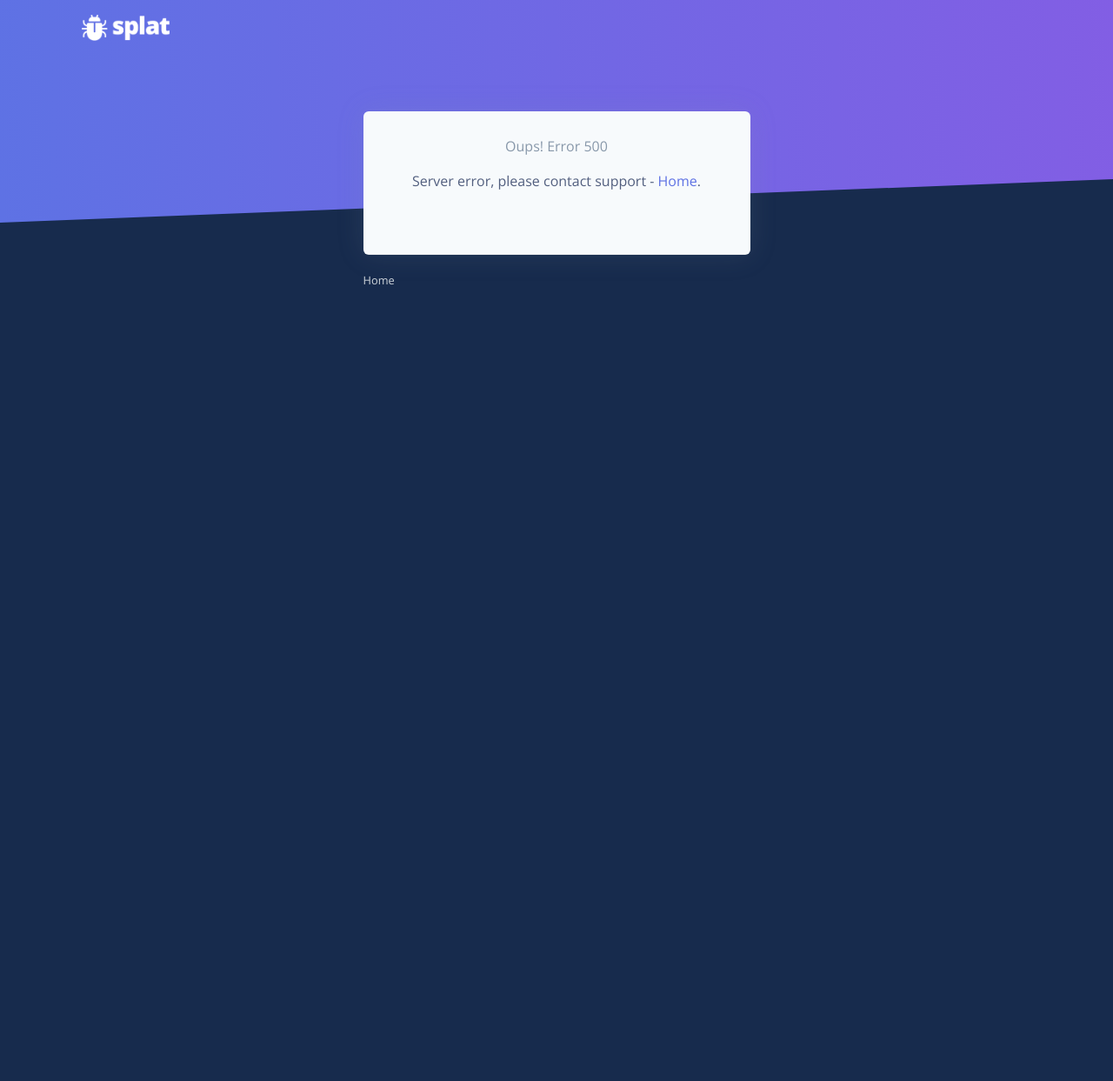
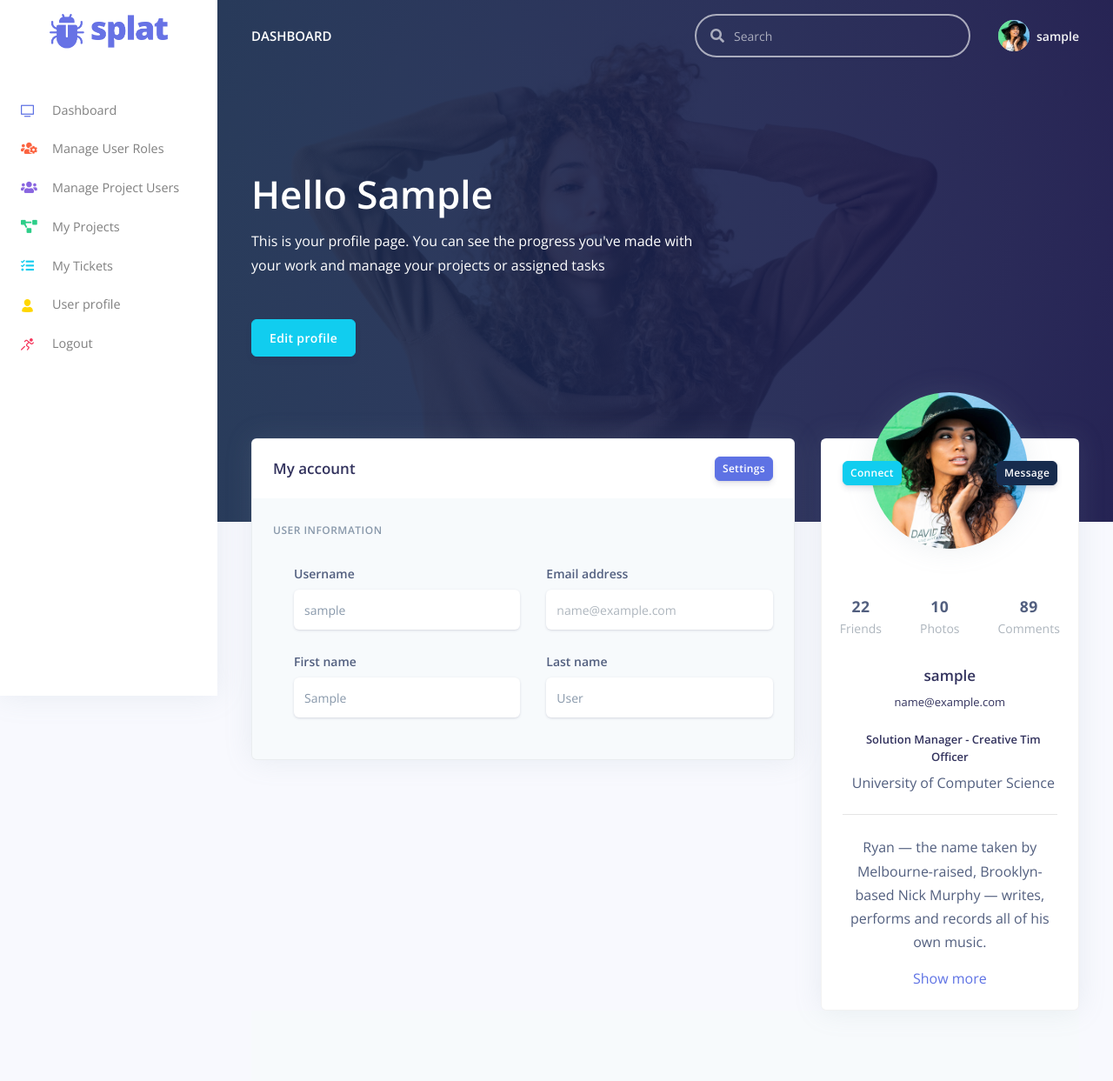
Before and after one commit to ptrcktylr/splat-issue-tracker, a Django app: page /profile/ in a window 1280 px wide. Shown: the whole page at 87% size. Before the commit the page ends 328 px from the top, so only its background shows below. Run offline with Django 3.2, Linux system fonts and the light colour scheme; the visitor is signed in with stand-in values (Sample User, id 1); some libraries are stand-ins or nearby versions.

Commit message:
added projects and tickets views, fixed 500 page title

```diff
--- a/app/urls.py
+++ b/app/urls.py
@@ -9,7 +9,7 @@ from app import views
 urlpatterns = [
 
     # The home page
-    path('', views.index, name='home'),
+    path('', views.index, name='dashboard'),
 
     # Matches any html file
     re_path(r'^.*\.*', views.pages, name='pages'),
--- a/core/settings.py
+++ b/core/settings.py
@@ -49,8 +49,8 @@ MIDDLEWARE = [
 ]
 
 ROOT_URLCONF = 'core.urls'
-LOGIN_REDIRECT_URL = "home"   # Route defined in app/urls.py
-LOGOUT_REDIRECT_URL = "home"  # Route defined in app/urls.py
+LOGIN_REDIRECT_URL = "dashboard"   # Route defined in app/urls.py
+LOGOUT_REDIRECT_URL = "dashboard"  # Route defined in app/urls.py
 TEMPLATE_DIR = os.path.join(CORE_DIR, "core/templates")  # ROOT dir for templates
 
 TEMPLATES = [
--- a/core/templates/includes/navigation.html
+++ b/core/templates/includes/navigation.html
@@ -34,11 +34,11 @@
               <div class=" dropdown-header noti-title">
                 <h6 class="text-overflow m-0">Welcome!</h6>
               </div>
-              <a href="/profile.html" class="dropdown-item">
+              <a href="/profile/" class="dropdown-item">
                 <i class="ni ni-single-02"></i>
                 <span>My profile</span>
               </a>
-              <a href="/profile.html" class="dropdown-item">
+              <a href="/profile/" class="dropdown-item">
                 <i class="ni ni-settings-gear-65"></i>
                 <span>Settings</span>
               </a>
--- a/core/templates/includes/sidenav.html
+++ b/core/templates/includes/sidenav.html
@@ -94,27 +94,27 @@
             </a>
           </li>
           <li class="nav-item">
-            <a class="nav-link {% if 'icons' in segment %} active {% endif %}" href="#">
+            <a class="nav-link {% if 'icons' in segment %} active {% endif %}" href="/role-managment/">
               <i class="fas fa-users-cog text-orange"></i> Manage User Roles
             </a>
           </li>
           <li class="nav-item">
-            <a class="nav-link {% if 'maps' in segment %} active {% endif %}" href="#">
+            <a class="nav-link {% if 'maps' in segment %} active {% endif %}" href="/project-managment/">
               <i class="fas fa-users text-purple"></i> Manage Project Users
             </a>
           </li>
           <li class="nav-item">
-            <a class="nav-link {% if 'tables' in segment %} active {% endif %}" href="#">
+            <a class="nav-link {% if 'tables' in segment %} active {% endif %}" href="/projects/">
               <i class="fas fa-project-diagram text-green"></i> My Projects
             </a>
           </li>
           <li class="nav-item">
-            <a class="nav-link {% if 'tables' in segment %} active {% endif %}" href="#">
+            <a class="nav-link {% if 'tables' in segment %} active {% endif %}" href="/tickets/">
               <i class="fas fa-tasks text-info"></i> My Tickets
             </a>
           </li>
           <li class="nav-item">
-            <a class="nav-link {% if 'profile' in segment %} active {% endif %}" href="/profile.html">
+            <a class="nav-link {% if 'profile' in segment %} active {% endif %}" href="/profile/">
               <i class="ni ni-single-02 text-yellow"></i> User profile
             </a>
           </li>
--- a/core/templates/page-500.html
+++ b/core/templates/page-500.html
@@ -1,6 +1,6 @@
 {% extends 'layouts/base-fullscreen.html' %}
 
-{% block title %} Error 404 {% endblock title %}
+{% block title %} Error 500 {% endblock title %}
 
 <!-- Specific CSS goes HERE -->
 {% block stylesheets %}{% endblock stylesheets %}
--- a/core/urls.py
+++ b/core/urls.py
@@ -9,5 +9,7 @@ from django.urls import path, include  # add this
 urlpatterns = [
     path('admin/', admin.site.urls),          # Django admin route
     path("", include("authentication.urls")), # Auth routes - login / register
-    path("", include("app.urls"))             # UI Kits Html files
+    # path("", include("app.urls")),             # UI Kits Html files
+    path("", include("projects.urls")),
+    path("", include("tickets.urls")),
 ]
--- a/projects/models.py
+++ b/projects/models.py
@@ -5,7 +5,7 @@ class Project(models.Model):
     name = models.CharField(max_length=100)
     description = models.TextField()
 
-    assigned_users = models.ManyToManyField(User, related_name='assigned_projects', blank=True, null=True)
+    assigned_users = models.ManyToManyField(User, related_name='assigned_projects', blank=True)
 
     created_at = models.DateTimeField(auto_now_add=True)
     updated_at = models.DateTimeField(auto_now=True)
--- /dev/null
+++ b/projects/templates/projects/profile.html
@@ -0,0 +1,145 @@
+{% extends 'layouts/base.html' %}
+
+{% block title %} Profile {% endblock title %}
+
+{% block content %}
+
+    <!-- Header -->
+    <div class="header pb-8 pt-5 pt-lg-8 d-flex align-items-center"
+         style="min-height: 600px; background-image: url(/static/assets/img/theme/profile-cover.jpg); background-size: cover; background-position: center top;">
+      <!-- Mask -->
+      <span class="mask bg-gradient-default opacity-8"></span>
+      <!-- Header container -->
+      <div class="container-fluid d-flex align-items-center">
+        <div class="row">
+          <div class="col-lg-7 col-md-10">
+            <h1 class="display-2 text-white">Hello {{ request.user.first_name }}</h1>
+            <p class="text-white mt-0 mb-5">This is your profile page. You can see the progress you've made with your work and manage your projects or assigned tasks</p>
+            <a href="#!" class="btn btn-info">Edit profile</a>
+          </div>
+        </div>
+      </div>
+    </div>
+
+    <div class="container-fluid mt--7">
+
+      <div class="row">
+        <div class="col-xl-4 order-xl-2 mb-5 mb-xl-0">
+          <div class="card card-profile shadow">
+            <div class="row justify-content-center">
+              <div class="col-lg-3 order-lg-2">
+                <div class="card-profile-image">
+                  <a href="#">
+                    <img src="/static/assets/img/theme/team-4-800x800.jpg" class="rounded-circle">
+                  </a>
+                </div>
+              </div>
+            </div>
+            <div class="card-header text-center border-0 pt-8 pt-md-4 pb-0 pb-md-4">
+              <div class="d-flex justify-content-between">
+                <a href="#" class="btn btn-sm btn-info mr-4">Connect</a>
+                <a href="#" class="btn btn-sm btn-default float-right">Message</a>
+              </div>
+            </div>
+            <div class="card-body pt-0 pt-md-4">
+              <div class="row">
+                <div class="col">
+                  <div class="card-profile-stats d-flex justify-content-center mt-md-5">
+                    <div>
+                      <span class="heading">22</span>
+                      <span class="description">Friends</span>
+                    </div>
+                    <div>
+                      <span class="heading">10</span>
+                      <span class="description">Photos</span>
+                    </div>
+                    <div>
+                      <span class="heading">89</span>
+                      <span class="description">Comments</span>
+                    </div>
+                  </div>
+                </div>
+              </div>
+              <div class="text-center">
+                <h3>
+                  {{ request.user.username }}
+                </h3>
+                <div class="h5 font-weight-300">
+                  {{ request.user.email }}
+                </div>
+                <div class="h5 mt-4">
+                  <i class="ni business_briefcase-24 mr-2"></i>Solution Manager - Creative Tim Officer
+                </div>
+                <div>
+                  <i class="ni education_hat mr-2"></i>University of Computer Science
+                </div>
+                <hr class="my-4" />
+                <p>Ryan — the name taken by Melbourne-raised, Brooklyn-based Nick Murphy — writes, performs and records all of his own music.</p>
+                <a href="#">Show more</a>
+              </div>
+            </div>
+          </div>
+        </div>
+        <div class="col-xl-8 order-xl-1">
+          <div class="card bg-secondary shadow">
+            <div class="card-header bg-white border-0">
+              <div class="row align-items-center">
+                <div class="col-8">
+                  <h3 class="mb-0">My account</h3>
+                </div>
+                <div class="col-4 text-right">
+                  <a href="#!" class="btn btn-sm btn-primary">Settings</a>
+                </div>
+              </div>
+            </div>
+            <div class="card-body">
+              <form>
+                <h6 class="heading-small text-muted mb-4">User information</h6>
+                <div class="pl-lg-4">
+                  <div class="row">
+                    <div class="col-lg-6">
+                      <div class="form-group">
+                        <label class="form-control-label" for="input-username">Username</label>
+                        <input type="text" id="input-username" class="form-control form-control-alternative" placeholder="Username"
+                               value="{{ request.user.username }}">
+                      </div>
+                    </div>
+                    <div class="col-lg-6">
+                      <div class="form-group">
+                        <label class="form-control-label" for="input-email">Email address</label>
+                        <input type="email" id="input-email" class="form-control form-control-alternative"
+                               placeholder="{{ request.user.email }}">
+                      </div>
+                    </div>
+                  </div>
+                  <div class="row">
+                    <div class="col-lg-6">
+                      <div class="form-group">
+                        <label class="form-control-label" for="input-first-name">First name</label>
+                        <input type="text" id="input-first-name" class="form-control form-control-alternative" placeholder="First Name"
+                               value="{{ request.user.first_name }}">
+                      </div>
+                    </div>
+                    <div class="col-lg-6">
+                      <div class="form-group">
+                        <label class="form-control-label" for="input-last-name">Last name</label>
+                        <input type="text" id="input-last-name" class="form-control form-control-alternative" placeholder="Last Name"
+                               value="{{ request.user.last_name }}">
+                      </div>
+                    </div>
+                  </div>
+                </div>
+              </form>
+            </div>
+          </div>
+        </div>
+      </div>
+
+      {% include "includes/footer.html" %}
+
+    </div>
+
+{% endblock content %}
+
+<!-- Specific JS goes HERE -->
+{% block javascripts %}{% endblock javascripts %}
--- /dev/null
+++ b/projects/urls.py
@@ -0,0 +1,10 @@
+# -*- encoding: utf-8 -*-
+
+from django.urls import path
+from . import views
+
+urlpatterns = [
+    path('', views.dashboard, name='dashboard'),
+    path('projects/', views.projects, name='projects'),
+    path('profile/', views.profile, name='profile'),
+]
--- a/projects/views.py
+++ b/projects/views.py
@@ -1,3 +1,10 @@
 from django.shortcuts import render
 
-# Create your views here.
+def dashboard(request):
+    return render(request, 'projects/dashboard.html')
+
+def projects(request):
+    return render(request, 'projects/projects.html')
+
+def profile(request):
+    return render(request, 'projects/profile.html')
--- /dev/null
+++ b/tickets/urls.py
@@ -0,0 +1,9 @@
+# -*- encoding: utf-8 -*-
+
+from django.urls import path
+from . import views
+
+urlpatterns = [
+    path('tickets/', views.tickets, name='tickets'),
+    path('ticket/', views.ticket, name='ticket-num'),
+]
--- a/tickets/views.py
+++ b/tickets/views.py
@@ -1,3 +1,7 @@
 from django.shortcuts import render
 
-# Create your views here.
+def ticket(request):
+    return render(request, 'tickets/ticket.html')
+
+def tickets(request):
+    return render(request, 'tickets/tickets.html')
```
Also changed, not shown: projects/templates/projects/dashboard.html (added, +25 -0 lines), projects/templates/projects/projects.html (added, +25 -0 lines), tickets/templates/tickets/ticket.html (added, +25 -0 lines), tickets/templates/tickets/tickets.html (added, +25 -0 lines).
